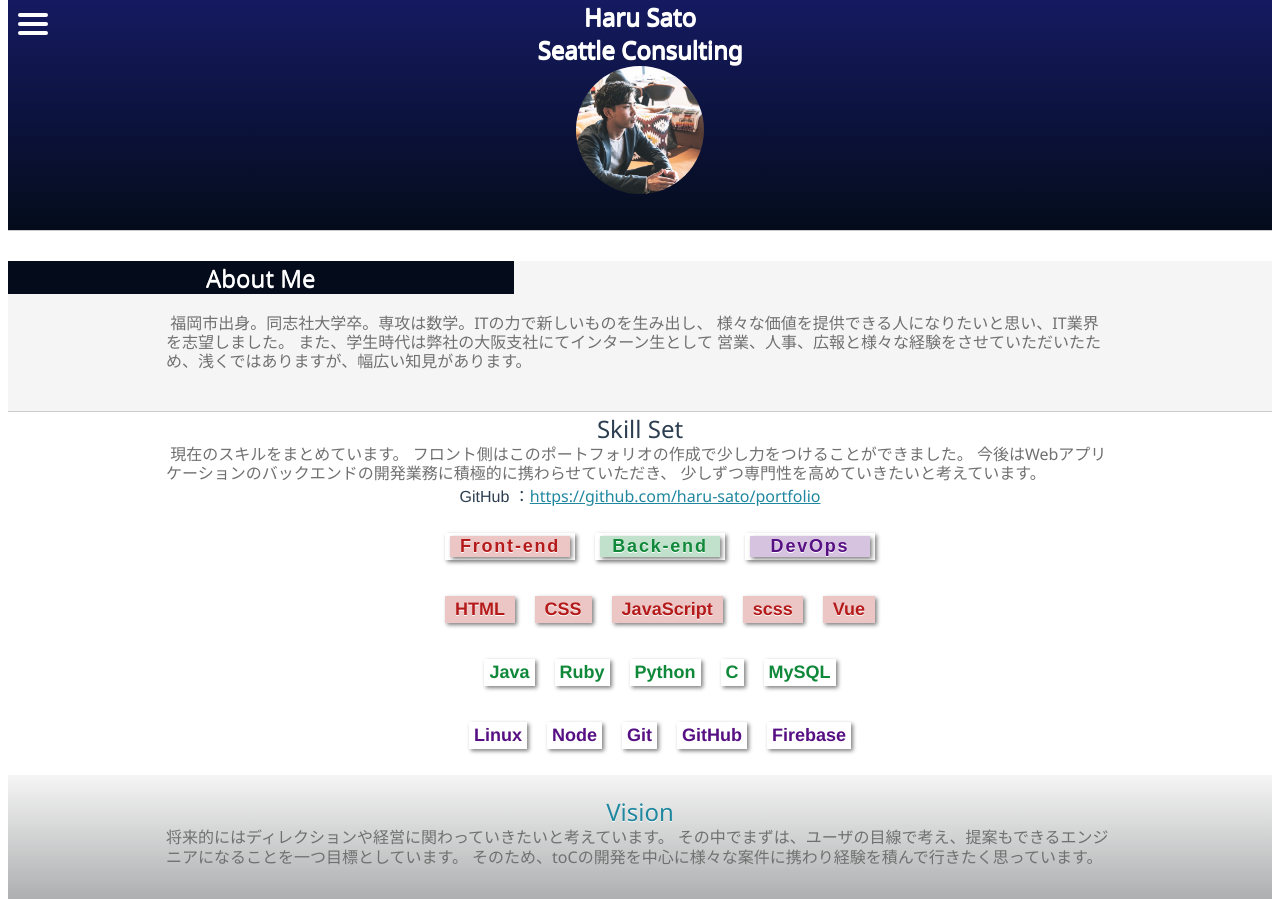
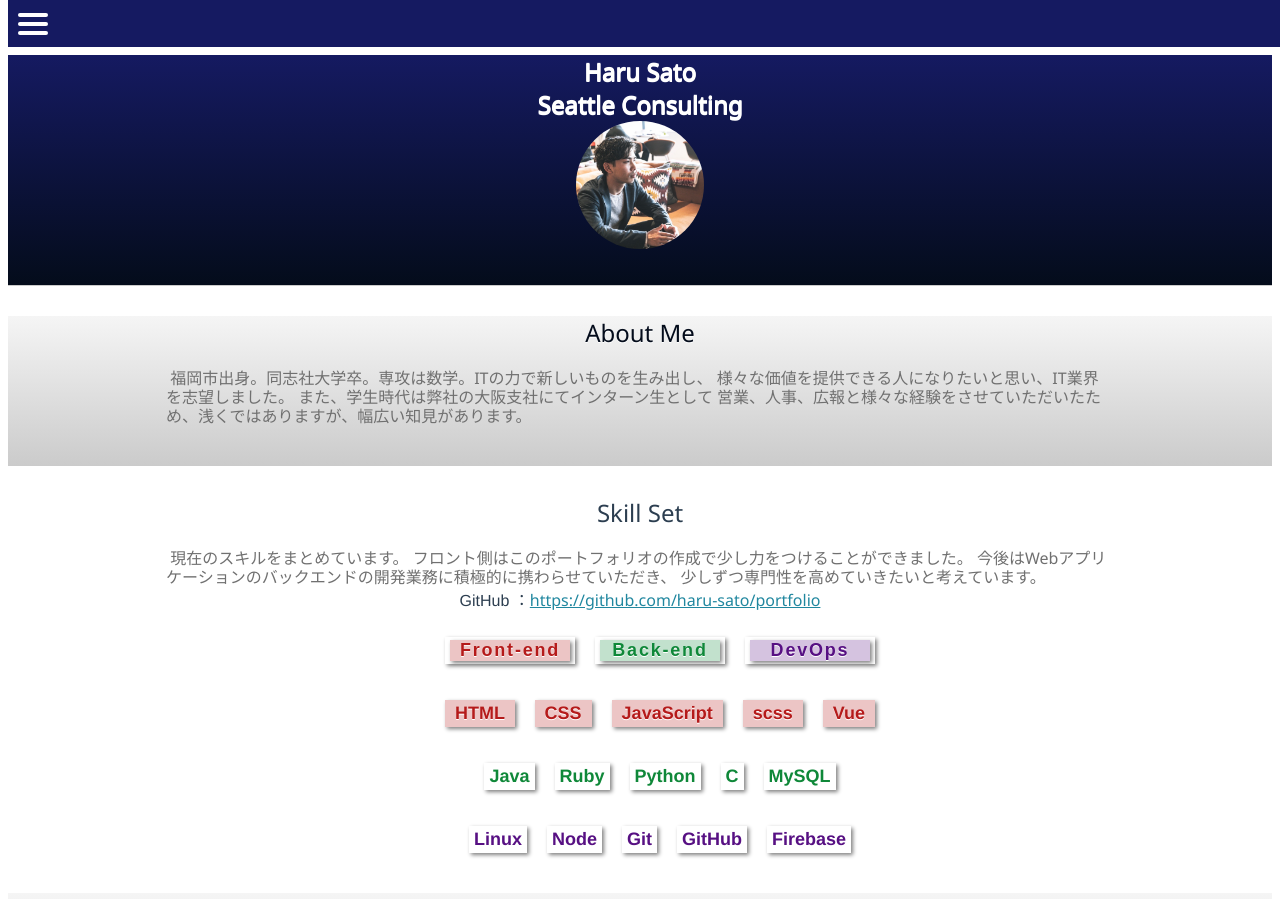
Before and after one commit to haru-sato/haru, a Vue app: page / in a window 1280 px wide. Shown: the top 899 px of the page. Built offline with nearby package versions, Linux system fonts and the light colour scheme; no server answers; what vue-smoothscroll would draw is missing.

Commit message:
ポートフォリオ

```diff
--- a/src/components/About.vue
+++ b/src/components/About.vue
@@ -25,25 +25,24 @@
 @import url('https://fonts.googleapis.com/css?family=Noto+Sans|Noto+Sans+JP&display=swap');
 
 #aboutSection {
-  background: #f5f5f5;
+  background: linear-gradient(180deg, #f5f5f5, #cbcbcb);
   width: 100%;
   height: auto;
   margin-top: 0;
   min-height: 150px;
-  border-bottom: solid 1px #cbcbcb;
   white-space: pre-wrap;
 }
 
 #aboutTitle {
-  background: #040c1b;
-  color: white;
+  color: #040c1b;
   font-family: 'Noto Sans JP', sans-serif;
   font-family: 'Noto Sans', sans-serif;
   font-size: 18pt;
   text-shadow: 0 1px 0 rgba(255, 255, 255, 1);
   white-space: pre-wrap;
+  width: 40%;
+  margin: 0 auto;
   margin-top: 30px;
-  width: 40%;
 }
 
 #aboutExplain {
@@ -56,7 +55,7 @@
   height: 20px;
   word-break: break-all;
   line-height: 1.2;
-  margin: auto;
+  margin: 0 auto;
   margin-top: 20px;
   white-space: pre-wrap;
 }
--- a/src/components/BackChart.vue
+++ b/src/components/BackChart.vue
@@ -12,17 +12,17 @@ export default {
             data: [],
             backgroundColor: [
               'rgba(15, 136, 57, 0.25)',
-              'rgba(54, 162, 235, 1)',
-              'rgba(255, 206, 86, 1)',
-              'rgba(75, 192, 192, 1)',
-              'rgba(153, 102, 255, 1)'
+              // 'rgba(54, 162, 235, 1)',
+              // 'rgba(255, 206, 86, 1)',
+              // 'rgba(75, 192, 192, 1)',
+              // 'rgba(153, 102, 255, 1)'
             ],
             borderColor: [
               'rgba(15, 136, 57, 1)',
-              'rgba(54, 162, 235, 1)',
-              'rgba(255, 206, 86, 1)',
-              'rgba(75, 192, 192, 1)',
-              'rgba(153, 102, 255, 1)'
+              // 'rgba(54, 162, 235, 1)',
+              // 'rgba(255, 206, 86, 1)',
+              // 'rgba(75, 192, 192, 1)',
+              // 'rgba(153, 102, 255, 1)'
             ],
             borderWidth: 1
           },
--- a/src/components/Footer.vue
+++ b/src/components/Footer.vue
@@ -36,12 +36,13 @@ export default {
   @import url('https://fonts.googleapis.com/css?family=Noto+Sans|Noto+Sans+JP&display=swap');
 
   #footerSection {
-    background: linear-gradient(180deg, #80e1f7, #06c1e6);
+    background: linear-gradient(180deg, #151a61, #040c1b);
     color: white;
     width: 100%;
     height: auto;
     padding-bottom: 30px;
     text-align: center;
+    margin-top: 30px;
   }
 
   #footerCopyright {
@@ -56,8 +57,8 @@ export default {
 
   #footerScroll {
     position: relative;
-    top: -10px;
-    width: 50px;
-    height: 50px;
+    top: 3px;
+    width: 30px;
+    height: 30px;
   }
 </style>
--- a/src/components/Header.vue
+++ b/src/components/Header.vue
@@ -48,7 +48,7 @@
 <style>
 
 #headerSection {
-  background: none;
+  background-color: #151a61;
   width: 100%;
   height: auto;
   padding: 10px;
@@ -66,7 +66,7 @@ nav {
   top: 0;
   left: 0;
   z-index: 1001;
-  background-color: #fff;
+  background-color: #151a61;
 }
 
 nav.open {
@@ -82,7 +82,7 @@ button {
   border: none;
   padding: 0;
   width: 30px;
-  color: #333;
+  color: white;
   font-size: 8px;
   letter-spacing: 0.1em;
   cursor: pointer;
@@ -123,7 +123,7 @@ button span.bar::after {
 /* メニューアクティブ時 */
 button.active span.bar {
   width: 30px;
-  background-color: black;
+  background-color: white;
 }
 
 button.active .bar1 {
@@ -169,19 +169,19 @@ button.active span.bar::after {
   }
 
   25% {
-    border-color: transparent black transparent transparent;
+    border-color: transparent white transparent transparent;
   }
 
   50% {
-    border-color: transparent black black transparent;
+    border-color: transparent white white transparent;
   }
 
   75% {
-    border-color: transparent black black black;
+    border-color: transparent white white white;
   }
 
   100% {
-    border-color: black;
+    border-color: white;
     -webkit-transform: rotate(-680deg);
   }
 }
@@ -193,19 +193,19 @@ button.active span.bar::after {
   }
 
   25% {
-    border-color: transparent black transparent transparent;
+    border-color: transparent white transparent transparent;
   }
 
   50% {
-    border-color: transparent black black transparent;
+    border-color: transparent white white transparent;
   }
 
   75% {
-    border-color: transparent black black black;
+    border-color: transparent white white white;
   }
 
   100% {
-    border-color: black;
+    border-color: white;
     transform: rotate(-680deg);
   }
 }
--- a/src/components/Main.vue
+++ b/src/components/Main.vue
@@ -31,7 +31,7 @@
   height: auto;
   padding-bottom: 30px;
   text-align: center;
-  margin-top: -60px;
+  margin-top: -5px;
   min-height: 200px;
   border-bottom: solid 1px #cbcbcb;
 }
--- a/src/components/Skill.vue
+++ b/src/components/Skill.vue
@@ -151,6 +151,7 @@
   font-size: 18pt;
   text-shadow: 0 1px 0 rgba(255, 255, 255, 1);
   white-space: pre-wrap;
+  margin-top: 30px;
 }
 
 #skillExplain {
@@ -164,6 +165,7 @@
   white-space: pre-wrap;
   line-height: 1.2;
   margin: 0 auto;
+  margin-top: 20px;
 }
 
 #gitHubLabel {
--- a/src/components/Vision.vue
+++ b/src/components/Vision.vue
@@ -24,20 +24,24 @@
 @import url('https://fonts.googleapis.com/css?family=Noto+Sans|Noto+Sans+JP&display=swap');
 
 #visionSection {
-  background: linear-gradient(180deg, #f5f5f5, #a4a6a7);
+  background: linear-gradient(180deg, #f5f5f5, #cbcbcb);
   width: 100%;
-  height: 100px;
-  text-align: center;
-  padding: 20px 0;
+  height: auto;
+  margin-top: 0;
+  min-height: 150px;
+  white-space: pre-wrap;
 }
 
 #visionTitle {
-  color: #20879f;
+  color: #040c1b;
   font-family: 'Noto Sans JP', sans-serif;
   font-family: 'Noto Sans', sans-serif;
   font-size: 18pt;
   text-shadow: 0 1px 0 rgba(255, 255, 255, 1);
-  margin-top: 0%;
+  white-space: pre-wrap;
+  width: 40%;
+  margin: 0 auto;
+  margin-top: 30px;
 }
 
 #visionExplain {
@@ -45,11 +49,14 @@
   font-family: 'Noto Sans JP', sans-serif;
   font-family: 'Noto Sans', sans-serif;
   font-size: 12pt;
+  width: 75%;
+  text-align: left;
+  height: 20px;
   word-break: break-all;
   line-height: 1.2;
-  width: 75%;
   margin: 0 auto;
-  text-align: left;
+  margin-top: 20px;
+  white-space: pre-wrap;
 }
 
 </style>
```
